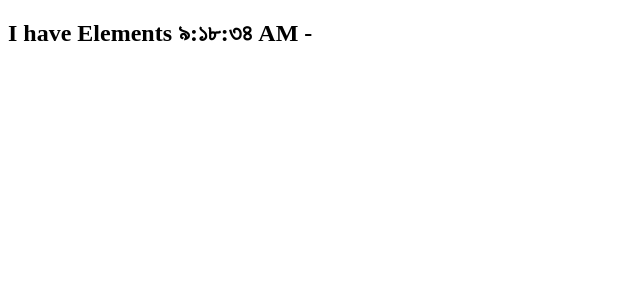
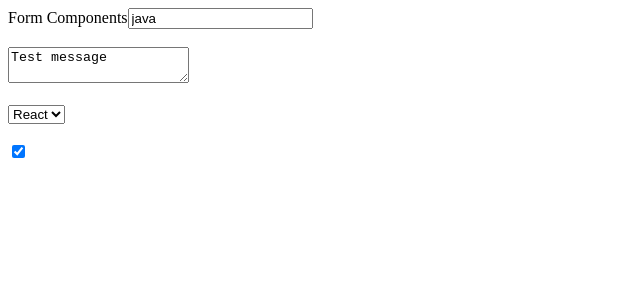
Before and after one commit to DipanSamadder/react-vite-project-basic, a React (Vite) app: page / in a window 1280 px wide. Shown: the top 300 px of the page, without its empty margins (0-640 px from the left). Built offline with nearby package versions, Linux system fonts and the light colour scheme.

Commit message:
Form working

```diff
--- a/src/App.tsx
+++ b/src/App.tsx
@@ -1,11 +1,9 @@
-import Clock from './components/Clock';
+import ClockList from './components/ClockList';
+import Form from './components/Form';
 
 function App() {
-
-
-
   return (
-    <div><Clock locale="bn-BD"/></div>
+    <div><Form/></div>
   )
 }
 
--- /dev/null
+++ b/src/components/Button.tsx
@@ -0,0 +1,26 @@
+import React from 'react';
+
+
+class Button extends React.Component {
+    shouldComponentUpdate(nextProps){
+        const {change: currentChange, locale: currentLocale } = this.props;
+        const {change: nextChange, locale:nextLocale } = nextProps;
+        if(currentChange === nextChange && currentLocale===nextLocale){
+            return false;
+        }
+        return true;
+    }
+    render() {
+        console.log('Button components');
+        const {change, locale, show, enable} = this.props;
+        if(!enable) return null;
+        return (
+            <>
+            <button type="button" onClick={() => change(locale)}>{locale ==='en-US' ? 'Change English' : 'Change Bangla'}</button>
+            {show && <p>Hello</p>}
+            </>
+        );
+    }
+}
+
+export default Button;
--- a/src/components/Clock.tsx
+++ b/src/components/Clock.tsx
@@ -1,8 +1,8 @@
 import React from 'react'
-
+import Button from './Button'
 class Clock extends React.Component {
 
-    state = {date:new Date()};
+    state = {date:new Date(), locale: "bn-BD"};
 
 
     componentDidMount(){
@@ -12,17 +12,24 @@ class Clock extends React.Component {
     componentWillUnmount() {
       clearInterval(this.clockTimer);
     }
+    handleClick = (locale) => {
+      this.setState({ locale });
 
+    }
     tick() {
-      this.setState({date:new Date()});
+      this.setState({ date: new Date() });
     }
 
+
     render() {
-      const {locale, children} = this.props;
-      const {date} = this.state;
+      console.log('Clock components');
+      const {children} = this.props;
+      const {date, locale} = this.state;
+
       return (
         <div>
           <h2>I have Elements {date.toLocaleTimeString(locale)} - {children}</h2>
+          {locale ==='en-US'? (<Button change={this.handleClick} locale="bn-BD" show={false} enable={false}/>) : <Button change={this.handleClick} locale="en-US" show enable/>}
         </div>
       );
     }
--- /dev/null
+++ b/src/components/ClockList.tsx
@@ -0,0 +1,13 @@
+import Clock from './Clock';
+
+function ClockList({quantities = []}){
+    return(
+        <>
+            {quantities.map((key)=>
+                <Clock key={key}/>
+            )}
+        </>
+    );
+}
+
+export default ClockList;
--- /dev/null
+++ b/src/components/Form.tsx
@@ -0,0 +1,56 @@
+import React from 'react'
+
+class Form extends React.Component{
+    state  = {
+        title: 'java',
+        message: 'Test message',
+        select: 'React',
+        gender: true,
+    }
+
+    handleChange = (e) =>{
+        if(e.target.type =='text'){
+            this.setState({
+                title:e.target.value,
+            });
+        }else if(e.target.type =="textarea"){
+            this.setState({
+                message:e.target.value,
+            });
+        }else if(e.target.type =="select-one"){
+            this.setState({
+                select:e.target.value,
+            });
+        }else if(e.target.type =="checkbox"){
+            this.setState({
+                gender:e.target.checked,
+            });
+        }else{
+            console.log('nothing');
+
+        }
+    }
+    render() {
+        const {title, message, select,gender} = this.state;
+        return (
+            <div>Form Components
+                <input type="text" name="title" placeholder='Title' value={title} onChange={this.handleChange}/>
+                <br/>
+                <br/>
+                <textarea name='text' placeholder='Message' value={message} onChange={this.handleChange}/>
+                <br/>
+                <br/>
+                <select name="select" value={select} onChange={this.handleChange}>
+                    <option value="React">React</option>
+                    <option value="Java">Java</option>
+                </select>
+                <br/>
+                <br/>
+                <input type="checkbox" name="gender" placeholder='gender' checked={gender} onChange={this.handleChange}/>
+            </div>
+        );
+    }
+}
+
+
+export default Form;
```
